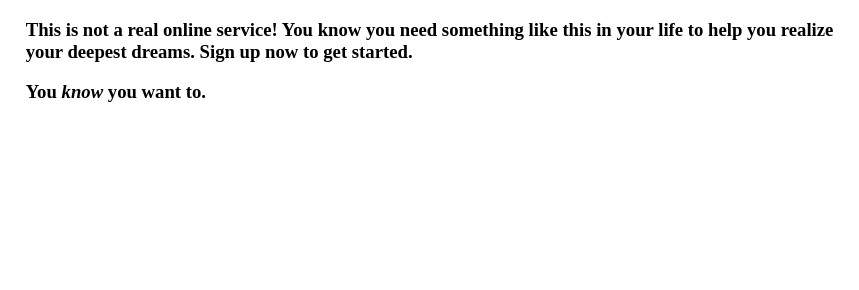
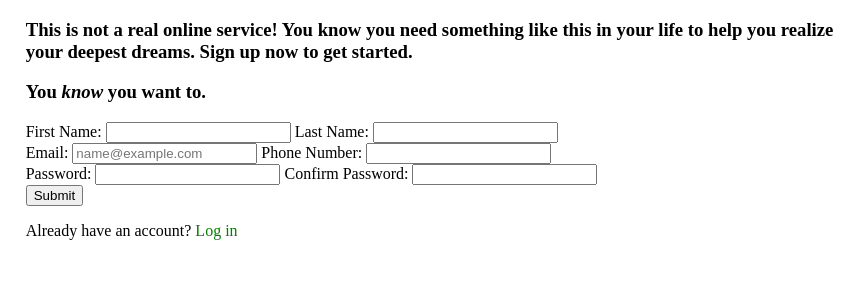
Before and after one commit to HanXD345/sign-up-form, a plain HTML site: page index.html in a window 1280 px wide. Shown: the top 290 px of the page, 421-1280 px from the left. Drawn offline with Linux system fonts and the light colour scheme.

Commit message:
Add sign up section scaffold

```diff
--- a/index.html
+++ b/index.html
@@ -28,10 +28,36 @@
 				</section>
 				<section class="form">
 					<form action="/" method="post">
+						<div class="form-input">
+							<div>
+								<label for="first_name">First Name:</label>
+								<input type="text" name="first_name" id="first_name">
 
+								<label for="last_name">Last Name:</label>
+								<input type="text" name="last_name" id="last_name">
+							</div>
+
+							<div>
+								<label for="user_email">Email:</label>
+								<input type="email" name="user_email" id="user_email" placeholder="name@example.com">
+
+								<label for="user_phone_number">Phone Number:</label>
+								<input type="text" name="user_phone_number" id="user_phone_number">
+							</div>
+
+							<div>
+								<label for="user_password">Password:</label>
+								<input type="password" name="user_password" id="user_password">
+
+								<label for="user_confirm_password">Confirm Password:</label>
+								<input type="password" name="user_confirm_password" id="user_confirm_password">
+							</div>
+						</div>
+
+						<input type="submit">
 					</form>
+					<p>Already have an account? <a href="">Log in</a></p>
 				</section>
-				<section class="form-sign-up"></section>
 			</div>
 		</main>
 	</body>
--- a/styles.css
+++ b/styles.css
@@ -58,3 +58,8 @@ main {
     display: flex;
     flex-direction: column;
 }
+
+.sign-up-section a {
+    color: green;
+    text-decoration: none;
+}
```
